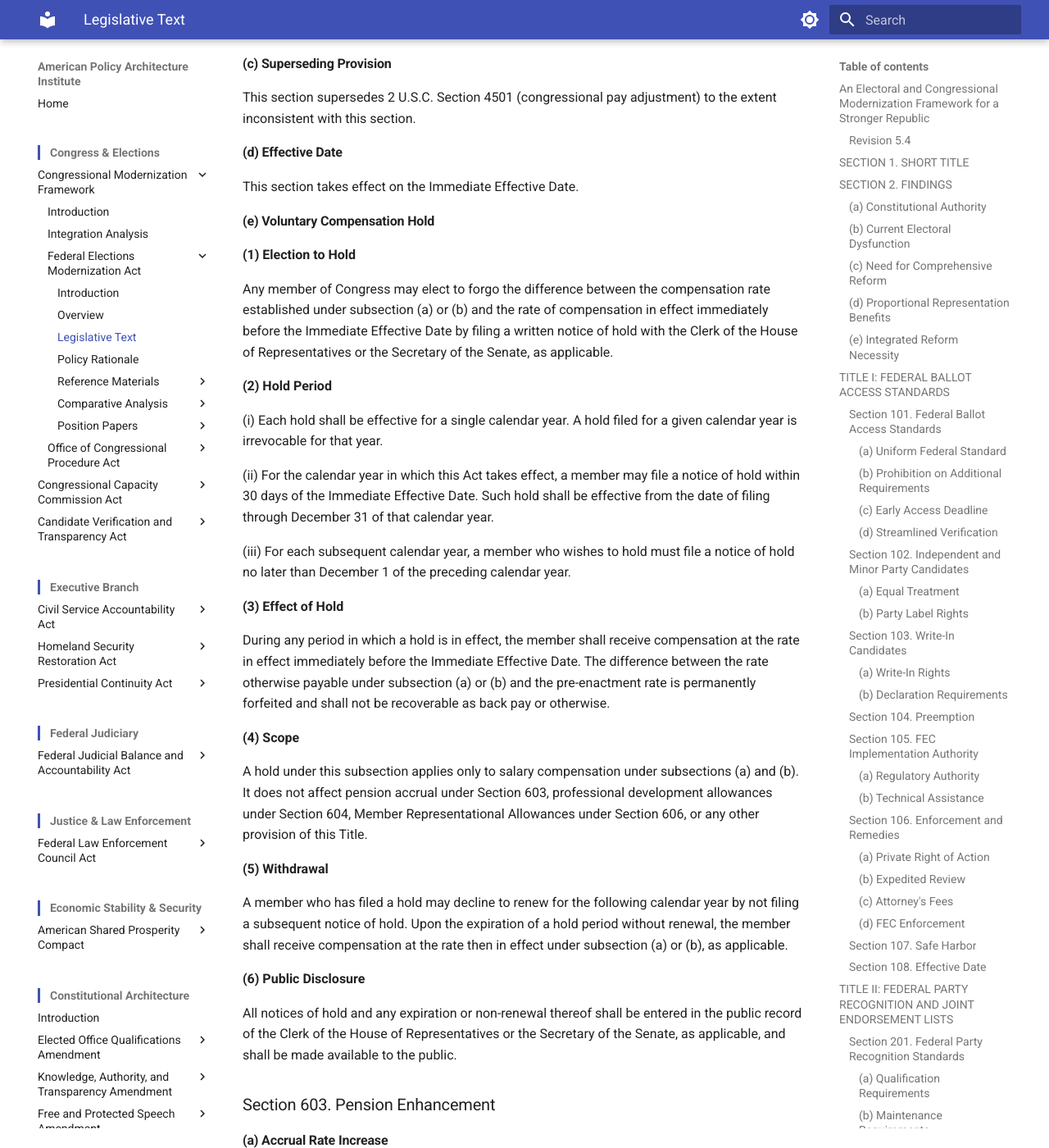
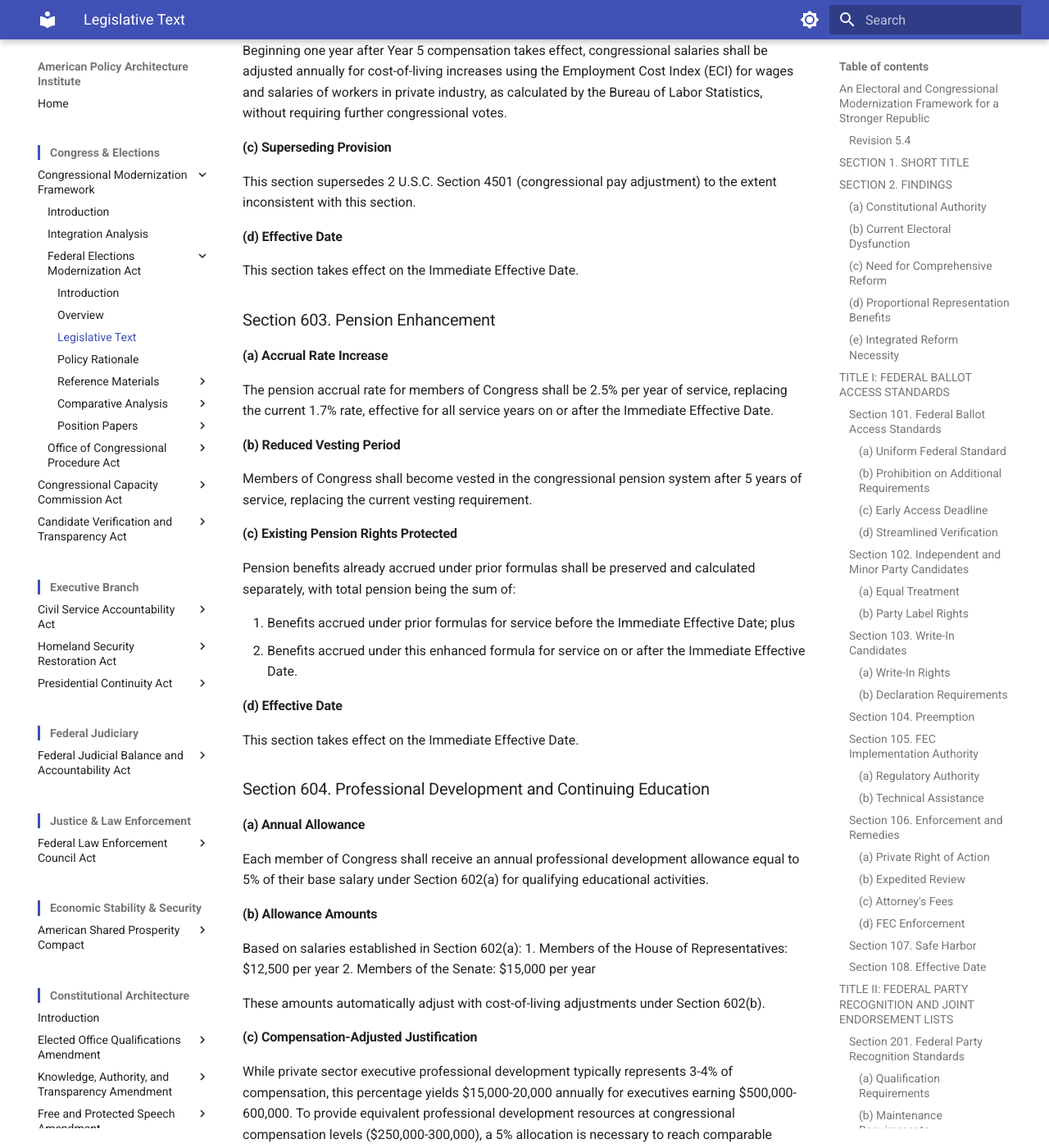
Before and after one commit to albertintech/apai, an MkDocs documentation site: the page built from docs/congress/cmf/fema/legislative-text.md, in a window 1280 px wide and 1400 px high, scrolled down 91623 px. Shown: the whole window at 82% size. Built offline with MkDocs 1.6.1 and Material for MkDocs 9.7.7, drawn with Linux system fonts in a browser that asks for light colours; some of the changed text lies outside the part shown.

Commit message:
Update legislative-text.md

```diff
--- a/docs/congress/cmf/fema/legislative-text.md
+++ b/docs/congress/cmf/fema/legislative-text.md
@@ -52,7 +52,7 @@
 
 13. STAR (Score Then Automatic Runoff) voting provides superior preference expression compared to plurality or ranked-choice voting, enabling voters to express nuanced opinions about multiple candidates while maintaining simplicity and avoiding vote-splitting problems that plague other systems.
 
-14. The scale of representation deficiency in the current 435-member House requires timely correction. At present ratios exceeding 760,000 constituents per Representative -- six to seven times larger than peer democracies -- meaningful constituent service and legislative responsiveness have become structurally impossible. A modernized House sized according to the cube root rule, reaching approximately 700 to 720 members under Census Bureau population projections, restores manageable district populations and strengthens legislative effectiveness. An initial expansion to 510 members followed by predictable biennial increases of 35 seats achieves cube root compliance within approximately 14 years -- three presidential terms -- enabling the Nation to realize the democratic benefits of proportional representation and multi-member districts within a single political generation.
+14. The scale of representation deficiency in the current 435-member House requires timely correction. At present ratios exceeding 760,000 constituents per Representative -- six to seven times larger than peer democracies -- meaningful constituent service and legislative responsiveness have become structurally impossible. A modernized House sized according to the cube root rule, reaching approximately 700 to 720 members under Census Bureau population projections, restores manageable district populations and strengthens legislative effectiveness. An initial expansion to 510 members followed by predictable biennial increases of 35 seats achieves cube root compliance within approximately 14 years -- three presidential terms -- enabling the Nation to realize the democratic benefits of proportional representation and multi-member districts within a single political generation. This accelerated timeline ensures that members who enact these reforms will see their results, voters will experience tangible improvements in representation quality, and institutional modernization proceeds on a human timescale rather than deferring reform impacts to the distant future.
 
 15. State legislatures and city councils successfully operate with proportional representation systems and larger memberships, demonstrating that these reforms are practical, effective, and consistent with American governance traditions.
 
@@ -3046,7 +3046,7 @@
 
 ### Section 601. Purpose
 
-This Title establishes enhanced staff resources, competitive member benefits, and transition mechanisms designed to strengthen legislative capacity and align incumbent incentives with the reform objectives of this Act. Provisions in this Title take effect on one of two timelines:
+This Title establishes compensation and transition mechanisms designed to align incumbent incentives with the reform objectives of this Act. Provisions in this Title take effect on one of two timelines:
 
 1. **Immediate Provisions**: Taking effect upon the Immediate Effective Date; and
 2. **First FEMA Election Provisions**: Taking effect at the First FEMA Election.
@@ -3089,50 +3089,24 @@
 
 This section takes effect on the Immediate Effective Date.
 
-#### (e) Voluntary Compensation Hold
-
-**(1) Election to Hold**
-
-Any member of Congress may elect to forgo the difference between the compensation rate established under subsection (a) or (b) and the rate of compensation in effect immediately before the Immediate Effective Date by filing a written notice of hold with the Clerk of the House of Representatives or the Secretary of the Senate, as applicable.
-
-**(2) Hold Period**
-
-(i) Each hold shall be effective for a single calendar year. A hold filed for a given calendar year is irrevocable for that year.
-
-(ii) For the calendar year in which this Act takes effect, a member may file a notice of hold within 30 days of the Immediate Effective Date. Such hold shall be effective from the date of filing through December 31 of that calendar year.
-
-(iii) For each subsequent calendar year, a member who wishes to hold must file a notice of hold no later than December 1 of the preceding calendar year.
-
-**(3) Effect of Hold**
-
-During any period in which a hold is in effect, the member shall receive compensation at the rate in effect immediately before the Immediate Effective Date. The difference between the rate otherwise payable under subsection (a) or (b) and the pre-enactment rate is permanently forfeited and shall not be recoverable as back pay or otherwise.
-
-**(4) Scope**
-
-A hold under this subsection applies only to salary compensation under subsections (a) and (b). It does not affect pension accrual under Section 603, professional development allowances under Section 604, Member Representational Allowances under Section 606, or any other provision of this Title.
-
-**(5) Withdrawal**
-
-A member who has filed a hold may decline to renew for the following calendar year by not filing a subsequent notice of hold. Upon the expiration of a hold period without renewal, the member shall receive compensation at the rate then in effect under subsection (a) or (b), as applicable.
-
-**(6) Public Disclosure**
-
-All notices of hold and any expiration or non-renewal thereof shall be entered in the public record of the Clerk of the House of Representatives or the Secretary of the Senate, as applicable, and shall be made available to the public.
-
 ### Section 603. Pension Enhancement
 
 #### (a) Accrual Rate Increase
 
-The pension accrual rate for members of Congress shall be 2.5% per year of service, replacing the applicable accrual rate under current law, effective for all service years on or after the Immediate Effective Date.
-
-#### (b) Existing Pension Rights Protected
+The pension accrual rate for members of Congress shall be 2.5% per year of service, replacing the current 1.7% rate, effective for all service years on or after the Immediate Effective Date.
+
+#### (b) Reduced Vesting Period
+
+Members of Congress shall become vested in the congressional pension system after 5 years of service, replacing the current vesting requirement.
+
+#### (c) Existing Pension Rights Protected
 
 Pension benefits already accrued under prior formulas shall be preserved and calculated separately, with total pension being the sum of:
 
 1. Benefits accrued under prior formulas for service before the Immediate Effective Date; plus
 2. Benefits accrued under this enhanced formula for service on or after the Immediate Effective Date.
 
-#### (c) Effective Date
+#### (d) Effective Date
 
 This section takes effect on the Immediate Effective Date.
 
@@ -3628,15 +3602,7 @@
 ## Revision History
 
 **Revision 5.4** (Current)
-
-- Section 2, Finding 14: Removed final sentence containing "human timescale" and personal benefit framing ("members who enact these reforms will see their results"); finding now concludes with "within a single political generation"
-- Section 601 (Purpose): Reframed from "compensation and transition mechanisms" to "enhanced staff resources, competitive member benefits, and transition mechanisms designed to strengthen legislative capacity"
-- Section 603(a): Corrected accrual rate comparison from "replacing the current 1.7% rate" to "replacing the applicable accrual rate under current law" (covers both pre-2013 FERS at 1.7% and post-2012 FERS-FRAE at 1.0%)
-- Section 603(b): Deleted "Reduced Vesting Period" subsection (five-year vesting is already the standard under FERS; the Act does not modify it)
-- Section 603: Re-lettered subsections (c)-(d) to (b)-(c) following vesting subsection deletion
-- Added Section 602(e) Voluntary Compensation Hold: annual irrevocable hold on salary delta above pre-enactment rate; stub period provision for enactment year; December 1 filing deadline for subsequent years; permanent forfeiture (no back pay); scope limited to salary (does not affect pension, MRA, professional development, or other Title VI provisions); non-renewal restores current rate; all holds and expirations are public record
-- Corrected download link path from `electoral/cmf/fema/` to `congress/cmf/fema/`
-- Added "Last revised" line per DPS Rev 2.5
+- DPS 2.8 compliance pass: migrated download link path from electoral/cmf/fema/ to congress/cmf/fema/; added 📥 prefix and ⬇ parenthetical emojis per DPS Rev 2.8 Section 1.9; added "Last revised April 2026" line per DPS Rev 2.5 Section 1.3
 
 **Revision 5.3**
 
@@ -3927,7 +3893,7 @@
 
 *Revision history available in the raw file.*
 
-> [Download this document](https://github.com/albertintech/apai/blob/main/docs/congress/cmf/fema/legislative-text.md) (opens on GitHub -- click the download button)
+> 📥 [Download this document](https://github.com/albertintech/apai/blob/main/docs/congress/cmf/fema/legislative-text.md) (opens on GitHub -- click the ⬇ download button)
 
 *Last revised April 2026*
 
```
